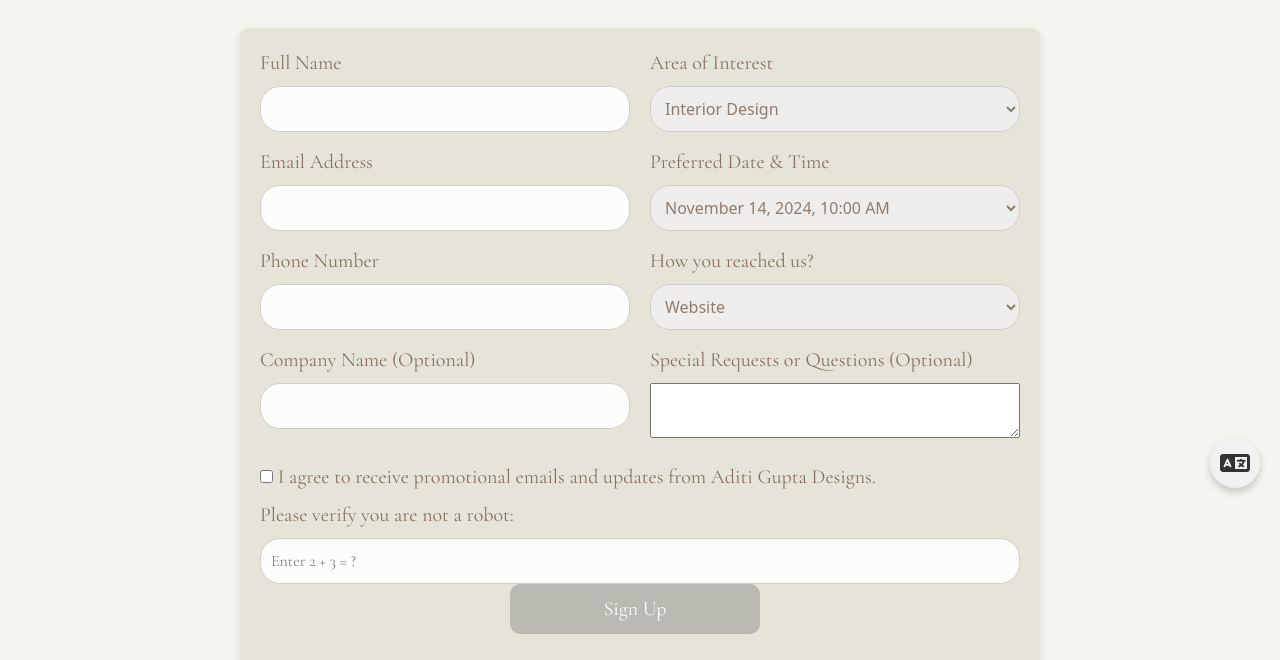
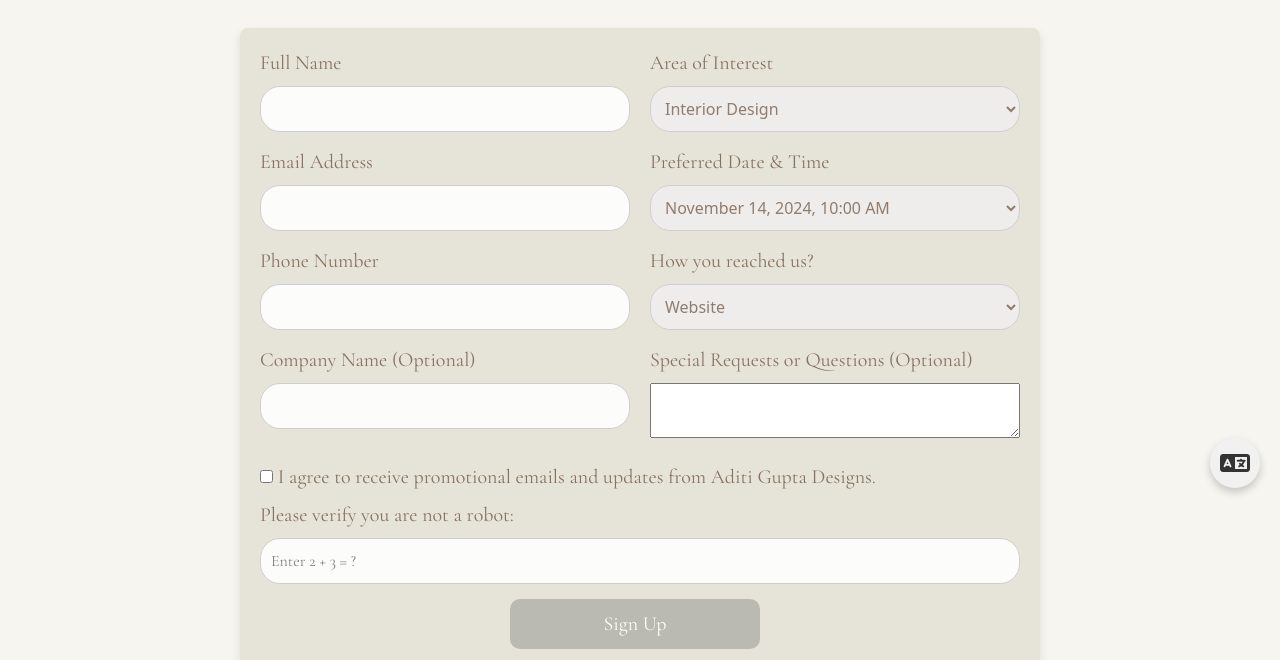
Before and after one commit to meharjuneja/AGD-Studio-, a website: page webinar/webinar.morning.html in a window 1280 px wide. Shown: the part 292-952 px from the top of the page. Drawn offline with nearby package versions, Linux system fonts and the light colour scheme; a web font is replaced by a local one.

Commit message:
changed the css of submit button on webinar form

```diff
--- a/webinar/webinar.morning.css
+++ b/webinar/webinar.morning.css
@@ -313,6 +313,9 @@ body {
 .form-group {
     display: flex;
     flex-direction: column;
+}
+.form-group button {
+    margin-top:15px;
 }
 
 /* Label styling */
```
